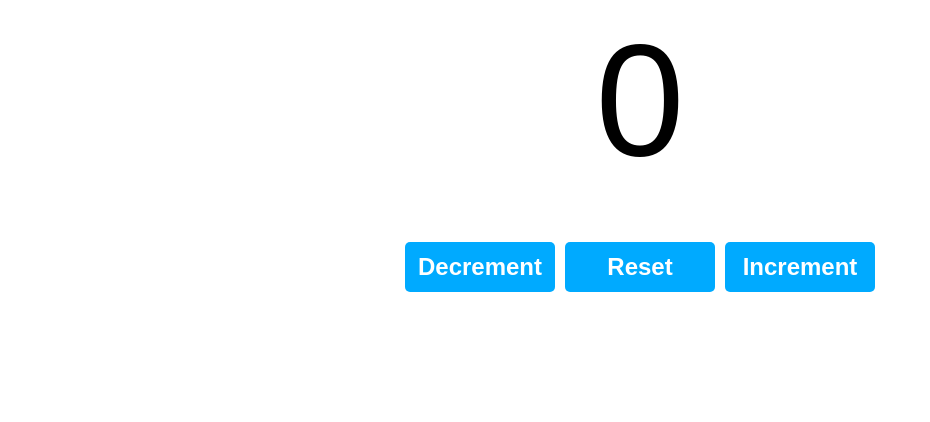
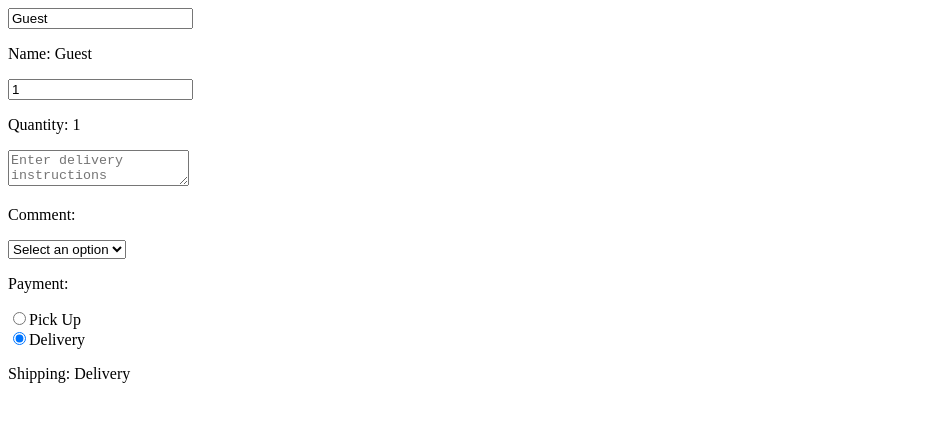
Before and after one commit to RenanGDias/react-website, a React (Vite) app in the folder my-react-app/: page / in a window 1280 px wide. Shown: the top 422 px of the page, without its empty margins (0-930 px from the left). Built offline with nearby package versions, Linux system fonts and the light colour scheme.

Commit message:
Utilizando o manipulador de eventos onChange

```diff
--- a/my-react-app/src/App.jsx
+++ b/my-react-app/src/App.jsx
@@ -1,14 +1,10 @@
-// useState() = Permite a criação de uma variável com estado (stateful) e uma função setter para atualizar seu valor no Virtual DOM
 
-
-import Counter from "./Counter.jsx";
 
 import MyComponent from "./MyComponent.jsx";
 
 function App() {
 
-    return (<Counter />);
-    // return (<MyComponent />);
+    return (<MyComponent />);
 }
 
 export default App
--- a/my-react-app/src/Counter.jsx
+++ /dev/null
@@ -1,27 +0,0 @@
-import React, {useState} from 'react';
-
-function Counter() {
-
-    const [count, setCount] = useState(0);
-
-    const increment = () => {
-        setCount(count + 1);
-    }
-
-    const decrement = () => {
-        setCount(count - 1);
-    }
-
-    const reset = () => {
-        setCount(0);
-    }
-
-    return( <div className ="counter-container">
-                <p className ="count-display">{count}</p>
-                <button className="counter-button" onClick={decrement}>Decrement</button>
-                <button className="counter-button" onClick={reset}>Reset</button>
-                <button className="counter-button" onClick={increment}>Increment</button>
-            </div>)
-}
-
-export default Counter
--- a/my-react-app/src/MyComponent.jsx
+++ b/my-react-app/src/MyComponent.jsx
@@ -1,32 +1,62 @@
+// onChange = aciona uma função toda vez que o valor do input muda com elementos de forms (input, textarea, entre outros)
+
 import React, {useState} from 'react';
 
 function MyComponent() {
 
-    const [name, setName] = useState("Guest");
-    const [age, setAge] = useState(0);
-    const [isEmployed, setIsEmployed] = useState(false);
+    const[name, setName] = useState("Guest");
+    const[quantity, setQuantity] = useState(1);
+    const[comment, setComment] = useState("");
+    const[payment, setPayment] = useState("");
+    const[shipping, setShipping] = useState("Delivery");
 
-    const updateName = () => {
-        setName("Renan");
+    function handleNameChange(event) {
+        setName(event.target.value);
     }
 
-    const incrementAge = () => {
-        setAge(age + 2);
+    function handleQuantityChange(event) {
+        setQuantity(event.target.value);
     }
 
-    const toggleEmployedStatus = () => {
-        setIsEmployed(!isEmployed);
+    function handleCommentChange(event) {
+        setComment(event.target.value);
+    }
+
+    function handlePaymentChange(event) {
+        setPayment(event.target.value);
+    }
+
+    function handleShippingChange(event) {
+        setShipping(event.target.value);
     }
 
     return( <div>
+                <input value={name} onChange={handleNameChange}/>
                 <p>Name: {name}</p>
-                <button onClick={updateName}>Set Name</button>
 
-                <p>Age: {age}</p>
-                <button onClick={incrementAge}>Increment Age</button>
+                <input value={quantity} onChange={handleQuantityChange} type="number"/>
+                <p>Quantity: {quantity}</p>
 
-                <p>Is employed: {isEmployed ? "Yes" : "No"}</p>
-                <button onClick={toggleEmployedStatus}>Toggle Status</button>
+                <textarea value={comment} onChange={handleCommentChange} placeholder="Enter delivery instructions"/>
+                <p>Comment: {comment}</p>
+
+                <select value={payment} onChange={handlePaymentChange}>
+                    <option value="">Select an option</option>
+                    <option value="Visa">Visa</option>
+                    <option value="Mastercard">Mastercard</option>
+                    <option value="Giftcard">Giftcard</option>
+                </select>
+                <p>Payment: {payment}</p>
+
+                <label>
+                    <input type="radio" value="Pick Up" checked={shipping === "Pick Up"} onChange={handleShippingChange}/>
+                    Pick Up
+                </label> <br/>
+                <label>
+                    <input type="radio" value="Delivery" checked={shipping === "Delivery"} onChange={handleShippingChange}/>
+                    Delivery
+                </label>
+                <p>Shipping: {shipping}</p>
             </div>);
 }
 
```
